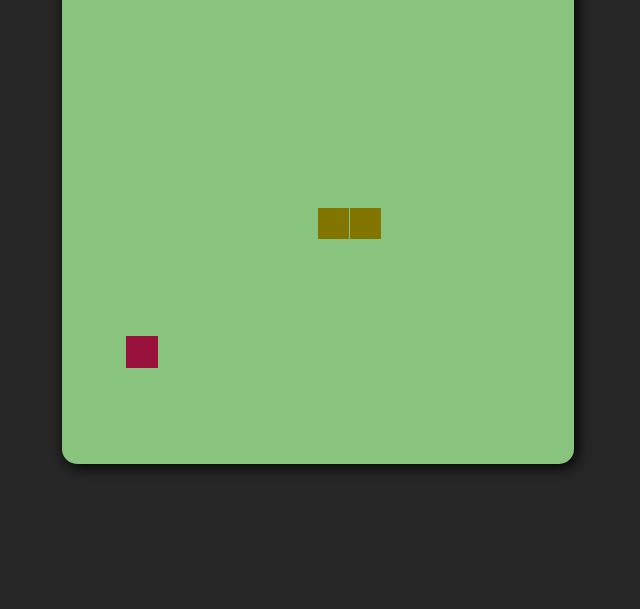
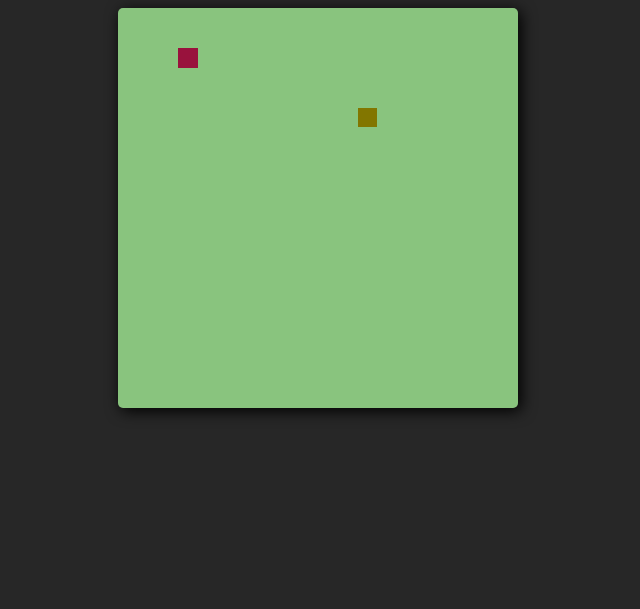
Before and after one commit to gothmate/snake_game, a plain HTML site: page index.html in a window 1280 px wide. Shown: the part 191-800 px from the top of the page, without its empty margins (290-930 px from the left). Drawn offline with Linux system fonts and the light colour scheme.

Commit message:
pequenos ajustes

```diff
--- a/index.html
+++ b/index.html
@@ -10,8 +10,6 @@
 </head>
 <body>
     <h1>SNAKE GAME by gothmate</h1>
-    <canvas id="snake" width="512" height="512"></canvas>
-
-
+    <canvas id="snake" width="400" height="400"></canvas>
 </body>
 </html>
--- a/script.js
+++ b/script.js
@@ -1,32 +1,36 @@
 let canvas = document.getElementById('snake');
 let context = canvas.getContext('2d');
-let box = 32;
+let grid = 20;
+let tam = 3;
 let snake = [];
 snake[0] = {
-    x: 8 * box,
-    y: 8 * box
+    x: 5 * grid,
+    y: 5 * grid
 }
+
+
 let direction = "right";
 let food = {
-    x: Math.floor(Math.random() * 15 + 1) * box,
-    y: Math.floor(Math.random() * 15 + 1) * box
+    x: Math.floor(Math.random() * (5- 1)) * grid,
+    y: Math.floor(Math.random() * (5 - 1)) * grid
 }
 
 function criarBG(){
     context.fillStyle = '#89c47e';
-    context.fillRect(0, 0, 16 * box, 16 * box);
+    context.fillRect(0, 0, 20 * grid, 20 * grid);
 }
 
 function criarSnake(){
+
     for (i=0; i < snake.length; i++){
         context.fillStyle = '#827600';
-        context.fillRect(snake[i].x, snake[i].y, box-1, box-1);
+        context.fillRect(snake[i].x, snake[i].y, grid-1, grid-1);
     }
 }
 
 function drawFood(){
     context.fillStyle = '#99123d';
-    context.fillRect(food.x, food.y, box, box);
+    context.fillRect(food.x, food.y, grid, grid);
 }
 
 document.addEventListener('keydown', update);
@@ -42,17 +46,15 @@ function update(event) {
 
 function startGame(){
 
-    if (snake[0].x > 15 * box && direction == 'right') snake[0].x = 0;
-    if (snake[0].x < 0 && direction == 'left') snake[0].x = 16 * box;
-    if (snake[0].y > 15 * box && direction == 'down') snake[0].y = 0;
-    if (snake[0].y < 0 && direction == 'up') snake[0].y = 16 * box;
+    if (snake[0].x > grid*20 && direction == 'right') snake[0].x = 0;
+    if (snake[0].x < 0 && direction == 'left') snake[0].x = grid * 20;
+    if (snake[0].y > grid * 20 && direction == 'down') snake[0].y = 0;
+    if (snake[0].y < 0 && direction == 'up') snake[0].y = grid * 20;
 
     for (i=1; i < snake.length; i++){
         if (snake[0].x == snake[i].x && snake[0].y == snake[i].y) {
-            clearInterval(jogo);
-            alert('GAME OVER\nTry again!');
+            snake.length = 3
         }
-
     }
 
     criarBG();
@@ -62,16 +64,16 @@ function startGame(){
     let snakeX = snake[0].x;
     let snakeY = snake[0].y;
 
-    if (direction == 'right') snakeX += box;
-    if (direction == 'left') snakeX -= box;
-    if (direction == 'up') snakeY -= box;
-    if (direction == 'down') snakeY += box;
+    if (direction == 'right') snakeX += grid;
+    if (direction == 'left') snakeX -= grid;
+    if (direction == 'up') snakeY -= grid;
+    if (direction == 'down') snakeY += grid;
 
     if (snakeX != food.x || snakeY != food.y){
         snake.pop();
     } else {
-        food.x = Math.floor(Math.random() * 15 + 1) * box;
-        food.y = Math.floor(Math.random() * 15 + 1) * box;
+        food.x = Math.floor(Math.random() * 15 + 1) * grid;
+        food.y = Math.floor(Math.random() * 15 + 1) * grid;
     }
 
     let newHead = {
--- a/style.css
+++ b/style.css
@@ -19,6 +19,6 @@ body {
 
 #snake {
     margin-block: 1.5rem;
-    border-radius: 15px;
+    border-radius: 5px;
     box-shadow: 3px 3px 15px #000;
 }
```
